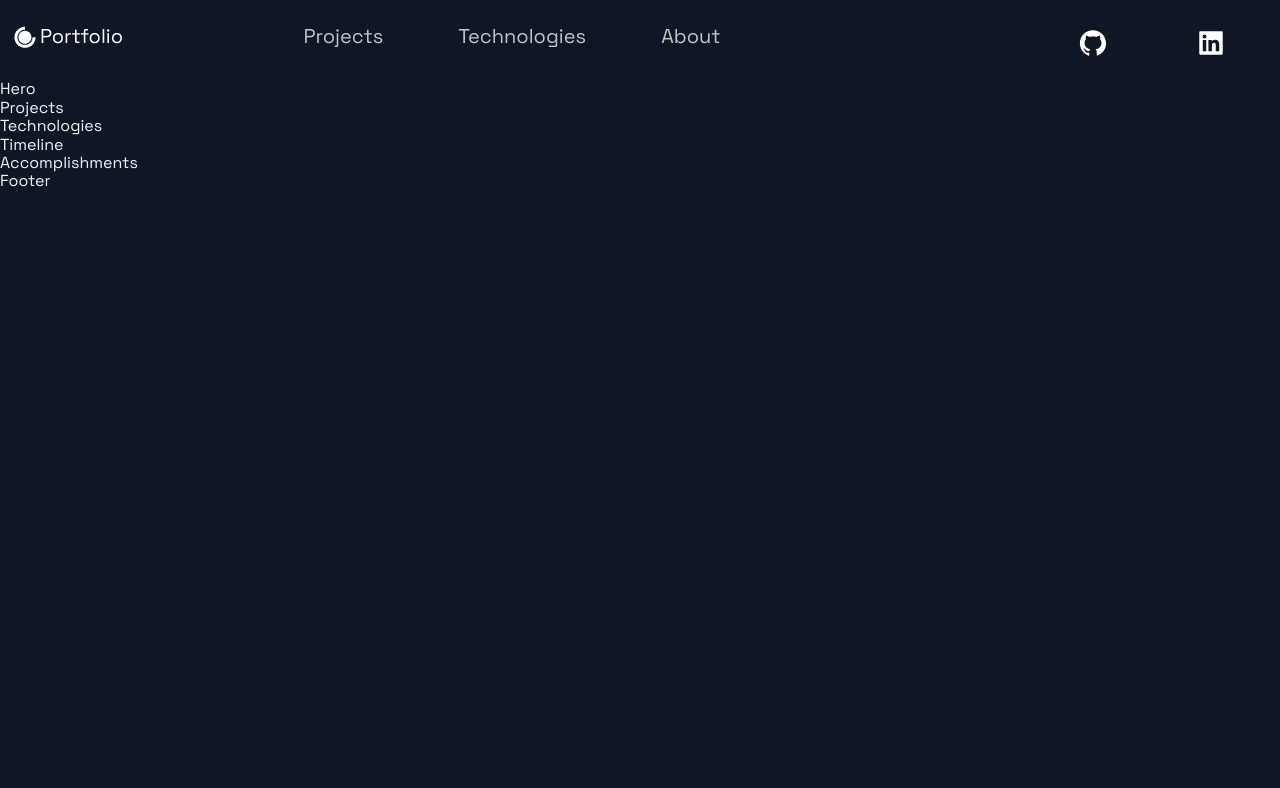
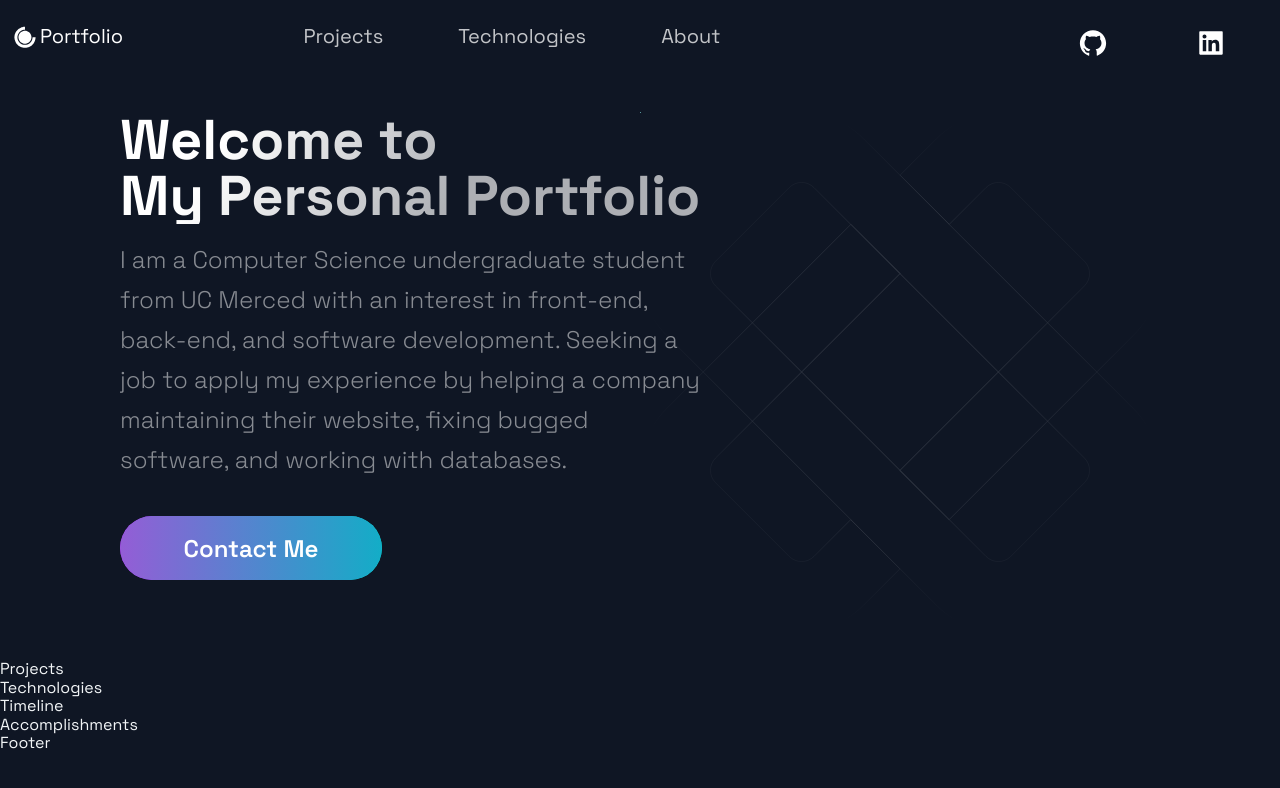
Before and after one commit to raguilar27/Porfolio-Website, a Next.js app in the folder portfolio/: page / in a window 1280 px wide. Shown: the top 788 px of the page. Built offline with nearby package versions, Linux system fonts and the light colour scheme.

Commit message:
added intro section

```diff
--- a/portfolio/src/components/Header/Header.js
+++ b/portfolio/src/components/Header/Header.js
@@ -47,10 +47,13 @@ const Header = () => (
       </li>
     </Div2>
     <Div3>
-      <SocialIcons href="https://github.com/raguilar27">
+      <SocialIcons href="https://github.com/raguilar27" target="_blank">
         <AiFillGithub size="3rem" />
       </SocialIcons>
-      <SocialIcons href="https://www.linkedin.com/in/rogelio-aguilar-52b88617b/">
+      <SocialIcons
+        href="https://www.linkedin.com/in/rogelio-aguilar-52b88617b/"
+        target="_blank"
+      >
         <AiFillLinkedin size="3rem" />
       </SocialIcons>
     </Div3>
--- a/portfolio/src/components/Hero/Hero.js
+++ b/portfolio/src/components/Hero/Hero.js
@@ -8,6 +8,28 @@ import {
 import Button from "../../styles/GlobalComponents/Button";
 import { LeftSection } from "./HeroStyles";
 
-const Hero = (props) => <div>Hero</div>;
+const Hero = (props) => (
+  <Section row nopadding>
+    <LeftSection>
+      <SectionTitle>
+        Welcome to <br />
+        My Personal Portfolio
+      </SectionTitle>
+      <SectionText>
+        I am a Computer Science undergraduate student from UC Merced with an
+        interest in front-end, back-end, and software development. Seeking a job
+        to apply my experience by helping a company maintaining their website,
+        fixing bugged software, and working with databases.
+      </SectionText>
+      <Button
+        onClick={() =>
+          window.open("mailto:rogelioaguilar208@gmail.com", "_blank")
+        }
+      >
+        Contact Me
+      </Button>
+    </LeftSection>
+  </Section>
+);
 
 export default Hero;
--- a/portfolio/src/pages/index.js
+++ b/portfolio/src/pages/index.js
@@ -10,10 +10,10 @@ import { Section } from "../styles/GlobalComponents";
 const Home = () => {
   return (
     <Layout>
-      {/* <Section grid> */}
-      <Hero />
-      {/*<BgAnimation />*/}
-      {/*<Section>*/}
+      <Section grid>
+        <Hero />
+        <BgAnimation />
+      </Section>
       <Projects />
       <Technologies />
       <Timeline />
```
